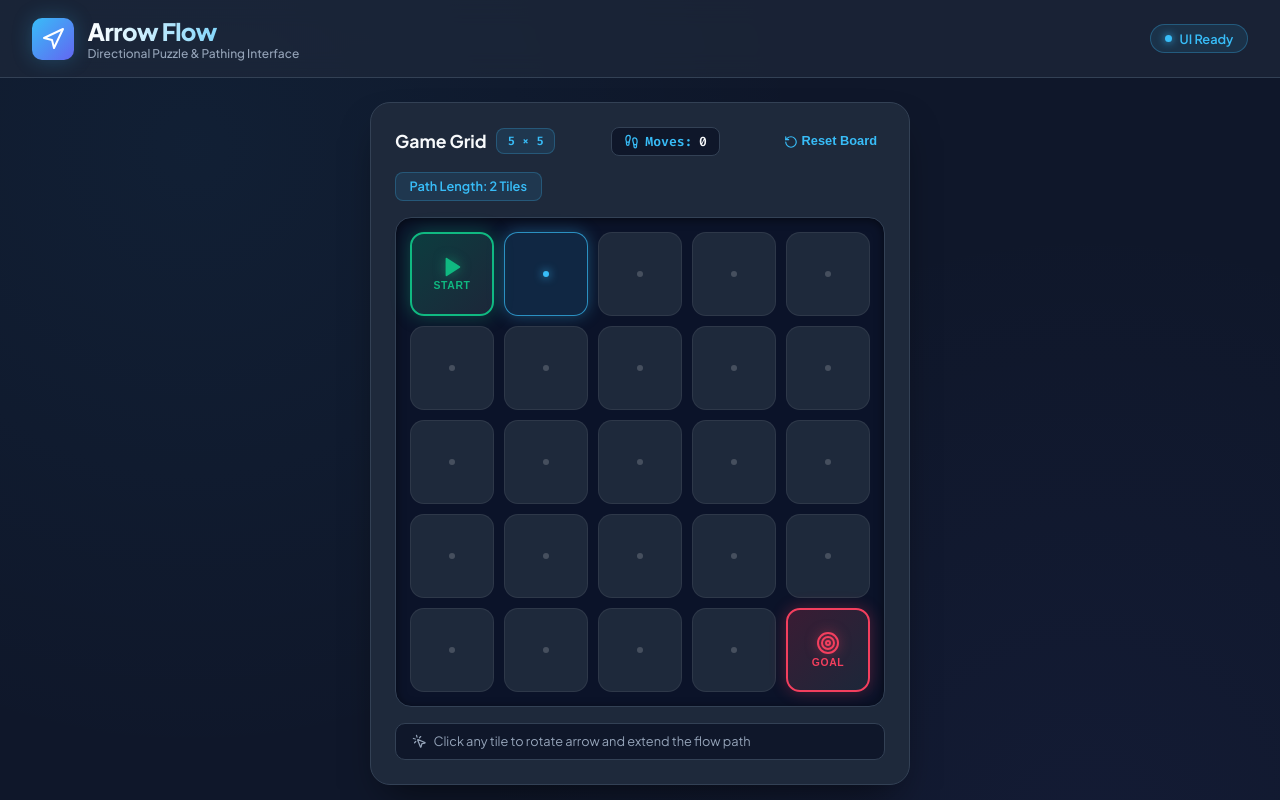
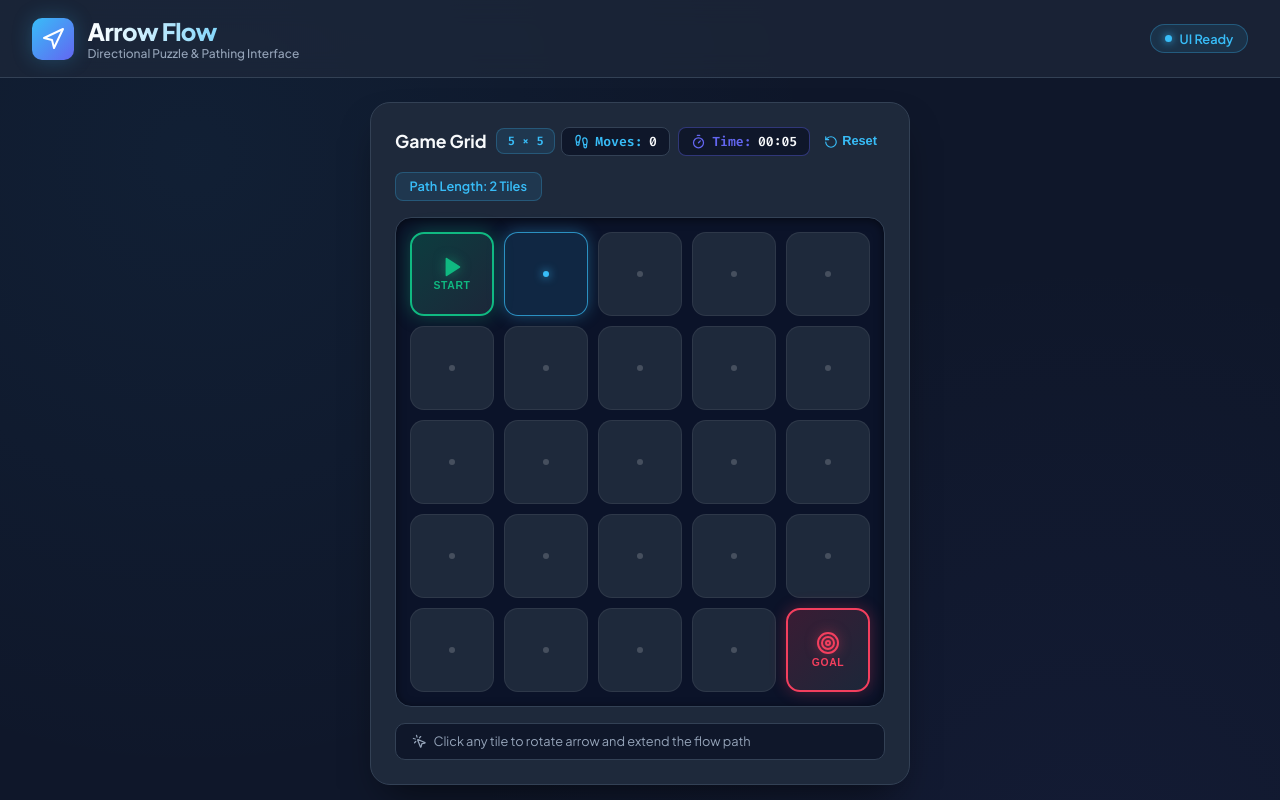
Before and after one commit to 123Devasri/ArrowFlow, a React (Vite) app: page / in a window 1280 px wide. Built offline with nearby package versions, Linux system fonts and the light colour scheme.

Commit message:
Add game timer

```diff
--- a/src/App.jsx
+++ b/src/App.jsx
@@ -6,11 +6,17 @@ import './css/App.css';
 
 /**
  * Main Arrow Flow Application Component.
- * Integrates the Header, 5x5 GameBoard, and ControlPanel.
+ * Integrates Header, 5x5 GameBoard, and ControlPanel with timer toggle settings.
  */
 export default function App() {
   const [moveCount, setMoveCount] = useState(0);
+  const [elapsedSeconds, setElapsedSeconds] = useState(0);
+  const [isTimerEnabled, setIsTimerEnabled] = useState(true);
   const [gameStatus, setGameStatus] = useState('IDLE');
+
+  const handleToggleTimer = () => {
+    setIsTimerEnabled((prev) => !prev);
+  };
 
   return (
     <div className="app-container">
@@ -18,12 +24,17 @@ export default function App() {
 
       <main className="main-content">
         <GameBoard
+          isTimerEnabled={isTimerEnabled}
           onMoveCountChange={setMoveCount}
+          onElapsedTimeChange={setElapsedSeconds}
           onGameStatusChange={setGameStatus}
         />
         <ControlPanel
           moveCount={moveCount}
+          elapsedSeconds={elapsedSeconds}
+          isTimerEnabled={isTimerEnabled}
           gameStatus={gameStatus}
+          onToggleTimer={handleToggleTimer}
         />
       </main>
 
--- a/src/components/ControlPanel.jsx
+++ b/src/components/ControlPanel.jsx
@@ -1,32 +1,56 @@
 import React from 'react';
-import { RotateCcw } from 'lucide-react';
+import { RotateCcw, Timer, TimerOff } from 'lucide-react';
+import { formatTime } from '../utils/helpers';
 import '../css/ControlPanel.css';
 
 /**
- * Control toolbar component displaying live move stats and status.
+ * Control toolbar component displaying live move stats, timer toggle, and status.
  */
-export default function ControlPanel({ moveCount = 0, gameStatus = 'IDLE', onReset }) {
+export default function ControlPanel({
+  moveCount = 0,
+  elapsedSeconds = 0,
+  isTimerEnabled = true,
+  gameStatus = 'IDLE',
+  onReset,
+  onToggleTimer,
+}) {
   const isSolved = gameStatus === 'SOLVED';
 
   return (
     <div className="control-panel-container">
       <div className="panel-row">
         <div className="action-buttons">
-          <button className="btn btn-secondary" onClick={onReset} title="Reset Grid & Moves">
+          <button className="btn btn-secondary" onClick={onReset} title="Reset Grid & Stats">
             <RotateCcw size={16} />
             <span>Reset Board</span>
+          </button>
+
+          {/* Simple Timer ON / OFF Toggle Button */}
+          <button
+            className={`btn btn-timer-toggle ${isTimerEnabled ? 'active' : ''}`}
+            onClick={onToggleTimer}
+            title={isTimerEnabled ? 'Disable Timer' : 'Enable Timer'}
+          >
+            {isTimerEnabled ? <Timer size={16} /> : <TimerOff size={16} />}
+            <span>Timer: {isTimerEnabled ? 'ON' : 'OFF'}</span>
           </button>
         </div>
 
         <div className="stats-card-group">
           <div className="stat-chip">
-            <span className="stat-label">Level</span>
-            <span className="stat-value">01</span>
-          </div>
-          <div className="stat-chip">
             <span className="stat-label">Moves</span>
             <span className="stat-value">{moveCount}</span>
           </div>
+
+          {isTimerEnabled && (
+            <div className="stat-chip">
+              <span className="stat-label">Time</span>
+              <span className="stat-value" style={{ color: 'var(--accent-indigo)' }}>
+                {formatTime(elapsedSeconds)}
+              </span>
+            </div>
+          )}
+
           <div className="stat-chip">
             <span className="stat-label">Status</span>
             <span
--- a/src/components/GameBoard.jsx
+++ b/src/components/GameBoard.jsx
@@ -1,19 +1,26 @@
 import React, { useState, useMemo, useEffect } from 'react';
 import Tile from './Tile';
 import { GRID_ROWS, GRID_COLS } from '../utils/constants';
-import { createEmptyGrid, getNextClockwiseDirection } from '../utils/helpers';
+import { createEmptyGrid, getNextClockwiseDirection, formatTime } from '../utils/helpers';
 import { calculateFlowPath } from '../algorithms/pathfinding';
-import { MousePointerClick, RotateCcw, AlertCircle, Trophy, RefreshCw, Footprints } from 'lucide-react';
+import { MousePointerClick, RotateCcw, AlertCircle, Trophy, RefreshCw, Footprints, Timer } from 'lucide-react';
 import '../css/GameBoard.css';
 
 /**
- * Reusable GameBoard component managing matrix state, path traversal, win detection, and move counting.
+ * Reusable GameBoard component managing matrix state, path traversal, win detection, move counting, and optional timer.
  */
-export default function GameBoard({ onMoveCountChange, onGameStatusChange }) {
+export default function GameBoard({
+  isTimerEnabled = true,
+  onMoveCountChange,
+  onGameStatusChange,
+  onElapsedTimeChange,
+}) {
   // Store board tiles in React state
   const [grid, setGrid] = useState(() => createEmptyGrid(GRID_ROWS, GRID_COLS));
   // Simple move counter state
   const [moveCount, setMoveCount] = useState(0);
+  // Elapsed time state in seconds
+  const [elapsedSeconds, setElapsedSeconds] = useState(0);
 
   /**
    * Recalculate path traversal whenever grid state changes.
@@ -25,11 +32,27 @@ export default function GameBoard({ onMoveCountChange, onGameStatusChange }) {
 
   const isWon = flowResult.reachedTarget;
 
+  // Zero-dependency Timer Effect: Ticks every second while timer is enabled and puzzle is active
+  useEffect(() => {
+    let interval = null;
+
+    if (isTimerEnabled && !isWon) {
+      interval = setInterval(() => {
+        setElapsedSeconds((prev) => prev + 1);
+      }, 1000);
+    }
+
+    return () => {
+      if (interval) clearInterval(interval);
+    };
+  }, [isTimerEnabled, isWon]);
+
   // Sync parent component callbacks if provided
   useEffect(() => {
     if (onMoveCountChange) onMoveCountChange(moveCount);
     if (onGameStatusChange) onGameStatusChange(isWon ? 'SOLVED' : 'IDLE');
-  }, [moveCount, isWon, onMoveCountChange, onGameStatusChange]);
+    if (onElapsedTimeChange) onElapsedTimeChange(elapsedSeconds);
+  }, [moveCount, isWon, elapsedSeconds, onMoveCountChange, onGameStatusChange, onElapsedTimeChange]);
 
   /**
    * Click handler to rotate arrow clockwise (+90°) on regular tiles.
@@ -74,11 +97,12 @@ export default function GameBoard({ onMoveCountChange, onGameStatusChange }) {
   };
 
   /**
-   * Resets all placed arrows back to initial empty grid and resets move counter.
+   * Resets all placed arrows back to initial empty grid, move counter, and timer.
    */
   const handleReset = () => {
     setGrid(createEmptyGrid(GRID_ROWS, GRID_COLS));
     setMoveCount(0);
+    setElapsedSeconds(0);
   };
 
   return (
@@ -89,15 +113,24 @@ export default function GameBoard({ onMoveCountChange, onGameStatusChange }) {
           <span className="board-badge">{GRID_ROWS} × {GRID_COLS}</span>
         </div>
 
-        {/* Move Counter Display at Top of Game */}
-        <div className="move-counter-badge" title="Current Move Count">
-          <Footprints size={15} style={{ color: 'var(--accent-cyan)' }} />
-          <span>Moves:</span> {moveCount}
+        {/* Move Counter & Optional Timer Displays at Top of Game */}
+        <div className="header-stats-group">
+          <div className="move-counter-badge" title="Current Move Count">
+            <Footprints size={15} style={{ color: 'var(--accent-cyan)' }} />
+            <span>Moves:</span> {moveCount}
+          </div>
+
+          {isTimerEnabled && (
+            <div className="timer-badge" title="Elapsed Time">
+              <Timer size={15} style={{ color: 'var(--accent-indigo)' }} />
+              <span>Time:</span> {formatTime(elapsedSeconds)}
+            </div>
+          )}
         </div>
 
-        <button className="btn-text-reset" onClick={handleReset} title="Clear board & reset moves">
+        <button className="btn-text-reset" onClick={handleReset} title="Clear board & reset">
           <RotateCcw size={14} style={{ display: 'inline', marginRight: '4px', verticalAlign: 'middle' }} />
-          Reset Board
+          Reset
         </button>
       </div>
 
@@ -110,7 +143,10 @@ export default function GameBoard({ onMoveCountChange, onGameStatusChange }) {
             </div>
             <div>
               <h3 className="completion-title">Flow Complete!</h3>
-              <p className="completion-sub">Solved in {moveCount} {moveCount === 1 ? 'move' : 'moves'} ({flowResult.path.length} tiles)</p>
+              <p className="completion-sub">
+                Solved in {moveCount} {moveCount === 1 ? 'move' : 'moves'}
+                {isTimerEnabled ? ` (${formatTime(elapsedSeconds)})` : ''}
+              </p>
             </div>
           </div>
 
@@ -163,7 +199,7 @@ export default function GameBoard({ onMoveCountChange, onGameStatusChange }) {
           <MousePointerClick size={15} />
           <span>
             {isWon
-              ? `Puzzle solved in ${moveCount} moves! Click "Play Again" to restart`
+              ? `Puzzle solved! Click "Play Again" to restart`
               : 'Click any tile to rotate arrow and extend the flow path'}
           </span>
         </div>
--- a/src/css/ControlPanel.css
+++ b/src/css/ControlPanel.css
@@ -1,7 +1,7 @@
 /* Control Panel Toolbar Styles */
 .control-panel-container {
   width: 100%;
-  max-width: 720px;
+  max-width: 540px;
   background-color: var(--bg-card);
   border: 1px solid var(--border-color);
   border-radius: 14px;
@@ -29,9 +29,9 @@
   display: inline-flex;
   align-items: center;
   gap: 0.5rem;
-  padding: 0.6rem 1.2rem;
+  padding: 0.6rem 1.1rem;
   border-radius: 8px;
-  font-size: 0.875rem;
+  font-size: 0.85rem;
   font-weight: 600;
   cursor: pointer;
   border: none;
@@ -61,10 +61,29 @@
   border-color: var(--border-light);
 }
 
+/* Timer Toggle Button Styling */
+.btn-timer-toggle {
+  background-color: var(--bg-dark);
+  border: 1.5px solid var(--border-color);
+  color: var(--text-secondary);
+  transition: all 0.25s ease;
+}
+
+.btn-timer-toggle.active {
+  background-color: rgba(99, 102, 241, 0.15);
+  border-color: rgba(99, 102, 241, 0.5);
+  color: var(--accent-indigo);
+  box-shadow: 0 0 12px rgba(99, 102, 241, 0.25);
+}
+
+.btn-timer-toggle:hover {
+  border-color: var(--border-light);
+}
+
 .stats-card-group {
   display: flex;
   align-items: center;
-  gap: 1rem;
+  gap: 0.75rem;
 }
 
 .stat-chip {
@@ -74,11 +93,11 @@
   border: 1px solid var(--border-color);
   padding: 0.4rem 0.85rem;
   border-radius: 8px;
-  min-width: 90px;
+  min-width: 80px;
 }
 
 .stat-label {
-  font-size: 0.7rem;
+  font-size: 0.68rem;
   color: var(--text-muted);
   text-transform: uppercase;
   letter-spacing: 0.05em;
@@ -86,7 +105,7 @@
 }
 
 .stat-value {
-  font-size: 0.95rem;
+  font-size: 0.92rem;
   font-family: var(--font-mono);
   font-weight: 600;
   color: var(--accent-cyan);
--- a/src/css/GameBoard.css
+++ b/src/css/GameBoard.css
@@ -43,8 +43,15 @@
   border: 1px solid rgba(56, 189, 248, 0.25);
 }
 
-/* Move Counter Badge in Board Header */
-.move-counter-badge {
+/* Header Stat Badges (Moves & Timer) */
+.header-stats-group {
+  display: flex;
+  align-items: center;
+  gap: 0.5rem;
+}
+
+.move-counter-badge,
+.timer-badge {
   font-family: var(--font-mono);
   font-size: 0.82rem;
   font-weight: 700;
@@ -56,6 +63,15 @@
   display: inline-flex;
   align-items: center;
   gap: 0.4rem;
+}
+
+.timer-badge {
+  border-color: rgba(99, 102, 241, 0.4);
+  color: var(--text-primary);
+}
+
+.timer-badge span {
+  color: var(--accent-indigo);
 }
 
 .move-counter-badge span {
--- a/src/utils/helpers.js
+++ b/src/utils/helpers.js
@@ -1,6 +1,6 @@
 /**
  * Arrow Flow Helper Utilities
- * Helper functions for grid generation and coordinate validation.
+ * Helper functions for grid generation, coordinate validation, and time formatting.
  */
 import { GRID_ROWS, GRID_COLS, DIRECTIONS, DIRECTION_CYCLE } from './constants';
 
@@ -20,7 +20,6 @@ export function createEmptyGrid(rows = GRID_ROWS, cols = GRID_COLS) {
       row.push({
         row: r,
         col: c,
-        // Start tile points RIGHT initially to start the flow path
         arrow: isStart ? DIRECTIONS.RIGHT : null,
         rotationDegrees: 0,
         isStart,
@@ -45,6 +44,16 @@ export function getNextClockwiseDirection(currentDirection) {
 }
 
 /**
+ * Formats seconds into MM:SS string display (e.g. 65 -> "01:05").
+ */
+export function formatTime(totalSeconds = 0) {
+  const mins = Math.floor(totalSeconds / 60);
+  const secs = totalSeconds % 60;
+  const pad = (num) => String(num).padStart(2, '0');
+  return `${pad(mins)}:${pad(secs)}`;
+}
+
+/**
  * Checks if a given coordinate is within grid bounds.
  */
 export function isValidCoordinate(r, c, rows = GRID_ROWS, cols = GRID_COLS) {
```
